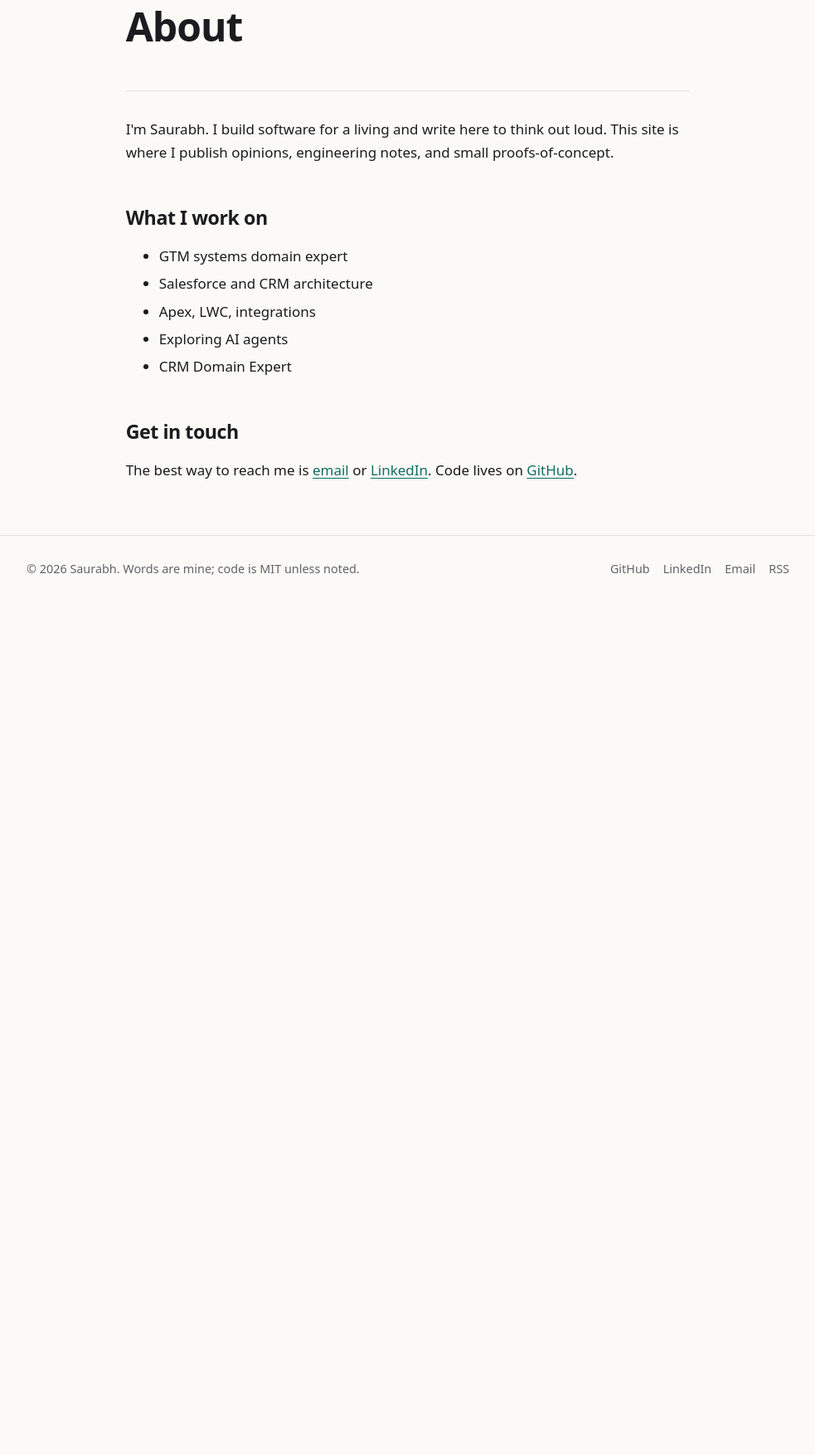
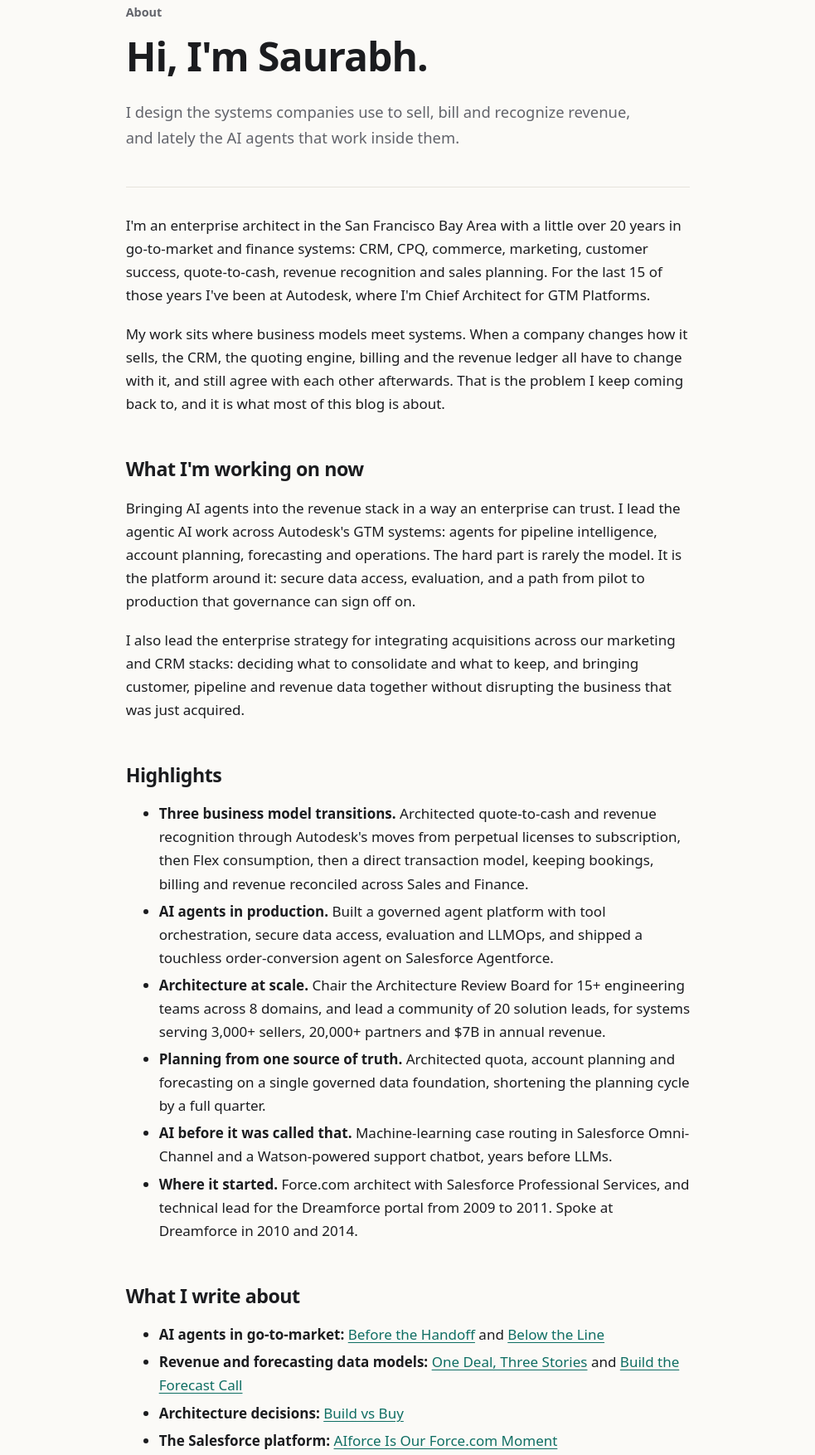
Before and after one commit to saurabhrawane/saupal.com, an Astro site: page /about in a window 1280 px wide. Shown: the part 98-1852 px from the top of the page at 83% size, without its empty margins (148-1131 px from the left). Before the commit the page ends 824 px from the top, so only its background shows below. Built offline with nearby package versions, Linux system fonts and the light colour scheme; Astro itself is replaced by a stand-in of ours.

Commit message:
Add files via upload

```diff
--- a/src/pages/about.astro
+++ b/src/pages/about.astro
@@ -1,37 +1,132 @@
 ---
 import Base from '../layouts/Base.astro';
-import { SITE, SOCIALS } from '../consts';
+import { SOCIALS } from '../consts';
+
+const skills = [
+  'Enterprise & business architecture',
+  'Agentic AI architecture & LLMOps',
+  'AI governance & agent security',
+  'Salesforce, CPQ & commerce',
+  'Quote-to-cash & revenue recognition',
+  'Sales planning & forecasting',
+  'MDM, CDP & Snowflake',
+  'Integration, APIs & event-driven design',
+  'Architecture review & standards',
+];
 ---
 
-<Base title="About" description={`About ${SITE.author}.`}>
+<Base
+  title="About"
+  description="Saurabh Rawane is an enterprise architect who designs the systems companies use to sell, bill and recognize revenue, and the AI agents that now work inside them."
+>
   <article class="post">
     <header class="post-header">
-      <h1>About</h1>
+      <p class="eyebrow">About</p>
+      <h1>Hi, I'm Saurabh.</h1>
+      <p class="lede">
+        I design the systems companies use to sell, bill and recognize revenue, and lately the AI
+        agents that work inside them.
+      </p>
     </header>
+
     <div class="prose">
-      <!-- ✏️ Replace with your story. Keep it short and specific. -->
       <p>
-        I'm {SITE.author}. I build software for a living and write here to think out loud.
-        This site is where I publish opinions, engineering notes, and small proofs-of-concept.
+        I'm an enterprise architect in the San Francisco Bay Area with a little over 20 years in
+        go-to-market and finance systems: CRM, CPQ, commerce, marketing, customer success,
+        quote-to-cash, revenue recognition and sales planning. For the last 15 of those years I've
+        been at Autodesk, where I'm Chief Architect for GTM Platforms.
+      </p>
+      <p>
+        My work sits where business models meet systems. When a company changes how it sells, the
+        CRM, the quoting engine, billing and the revenue ledger all have to change with it, and
+        still agree with each other afterwards. That is the problem I keep coming back to, and it is
+        what most of this blog is about.
       </p>
 
-      <h2>What I work on</h2>
+      <h2>What I'm working on now</h2>
+      <p>
+        Bringing AI agents into the revenue stack in a way an enterprise can trust. I lead the
+        agentic AI work across Autodesk's GTM systems: agents for pipeline intelligence, account
+        planning, forecasting and operations. The hard part is rarely the model. It is the platform
+        around it: secure data access, evaluation, and a path from pilot to production that
+        governance can sign off on.
+      </p>
+      <p>
+        I also lead the enterprise strategy for integrating acquisitions across our marketing and
+        CRM stacks: deciding what to consolidate and what to keep, and bringing customer, pipeline
+        and revenue data together without disrupting the business that was just acquired.
+      </p>
+
+      <h2>Highlights</h2>
       <ul>
-           <li>GTM systems domain expert</li>
-<li>Salesforce and CRM architecture</li>
-           <li>Apex, LWC, integrations</li>
-           <li>Exploring AI agents</li>
-            <li>CRM Domain Expert  </li>
+        <li>
+          <strong>Three business model transitions.</strong> Architected quote-to-cash and revenue
+          recognition through Autodesk's moves from perpetual licenses to subscription, then Flex
+          consumption, then a direct transaction model, keeping bookings, billing and revenue
+          reconciled across Sales and Finance.
+        </li>
+        <li>
+          <strong>AI agents in production.</strong> Built a governed agent platform with tool
+          orchestration, secure data access, evaluation and LLMOps, and shipped a touchless
+          order-conversion agent on Salesforce Agentforce.
+        </li>
+        <li>
+          <strong>Architecture at scale.</strong> Chair the Architecture Review Board for 15+
+          engineering teams across 8 domains, and lead a community of 20 solution leads, for systems
+          serving 3,000+ sellers, 20,000+ partners and $7B in annual revenue.
+        </li>
+        <li>
+          <strong>Planning from one source of truth.</strong> Architected quota, account planning
+          and forecasting on a single governed data foundation, shortening the planning cycle by a
+          full quarter.
+        </li>
+        <li>
+          <strong>AI before it was called that.</strong> Machine-learning case routing in Salesforce
+          Omni-Channel and a Watson-powered support chatbot, years before LLMs.
+        </li>
+        <li>
+          <strong>Where it started.</strong> Force.com architect with Salesforce Professional
+          Services, and technical lead for the Dreamforce portal from 2009 to 2011. Spoke at
+          Dreamforce in 2010 and 2014.
+        </li>
       </ul>
 
+      <h2>What I write about</h2>
+      <ul>
+        <li><strong>AI agents in go-to-market:</strong> <a href="/blog/before-the-handoff-ai-lead-development/">Before the Handoff</a> and <a href="/blog/below-the-line-ai-sdr-agent/">Below the Line</a></li>
+        <li><strong>Revenue and forecasting data models:</strong> <a href="/blog/forecasting-renewals-expansion-downsell/">One Deal, Three Stories</a> and <a href="/blog/build-the-forecast-call-skill/">Build the Forecast Call</a></li>
+        <li><strong>Architecture decisions:</strong> <a href="/blog/build-vs-buy-five-questions/">Build vs Buy</a></li>
+        <li><strong>The Salesforce platform:</strong> <a href="/blog/aiforce-is-our-force-com-moment/">AIforce Is Our Force.com Moment</a></li>
+      </ul>
+    </div>
 
+    <section class="about-skills">
+      <h2>Skills</h2>
+      <ul class="chips">
+        {skills.map((s) => <li>{s}</li>)}
+      </ul>
+    </section>
+
+    <div class="prose about-contact">
       <h2>Get in touch</h2>
       <p>
-        The best way to reach me is
-        {SOCIALS.email && <a href={SOCIALS.email}>email</a>}
-        {SOCIALS.linkedin && <> or <a href={SOCIALS.linkedin} rel="me noopener">LinkedIn</a></>}.
-        Code lives on {SOCIALS.github && <a href={SOCIALS.github} rel="me noopener">GitHub</a>}.
+        I'm always glad to compare notes on GTM architecture, revenue systems, or getting AI agents
+        into production.
+        The best way to reach me is {SOCIALS.linkedin && <a href={SOCIALS.linkedin} rel="me noopener">LinkedIn</a>}{SOCIALS.email && <> or <a href={SOCIALS.email}>email</a></>}.
       </p>
+      <p class="muted"><small>Views on this site are my own and don't represent my employer.</small></p>
     </div>
   </article>
 </Base>
+
+<style>
+  .about-skills {
+    margin-top: 2.2em;
+  }
+  .about-skills h2 {
+    margin-bottom: 0.25em;
+  }
+  .about-contact {
+    margin-top: 2.2em;
+  }
+</style>
```
